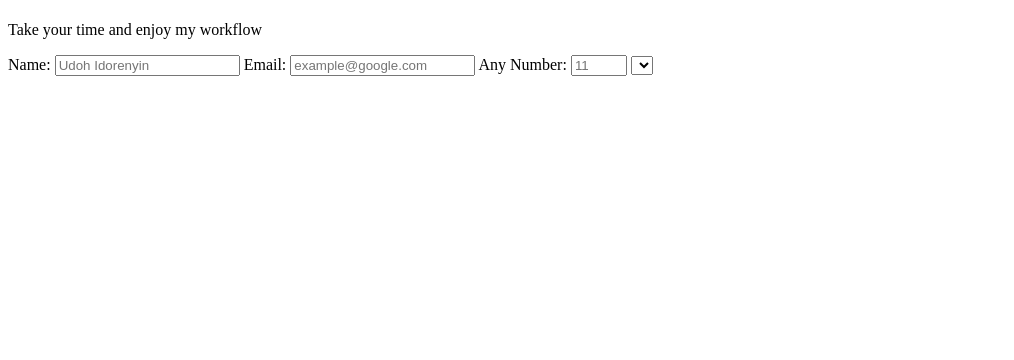
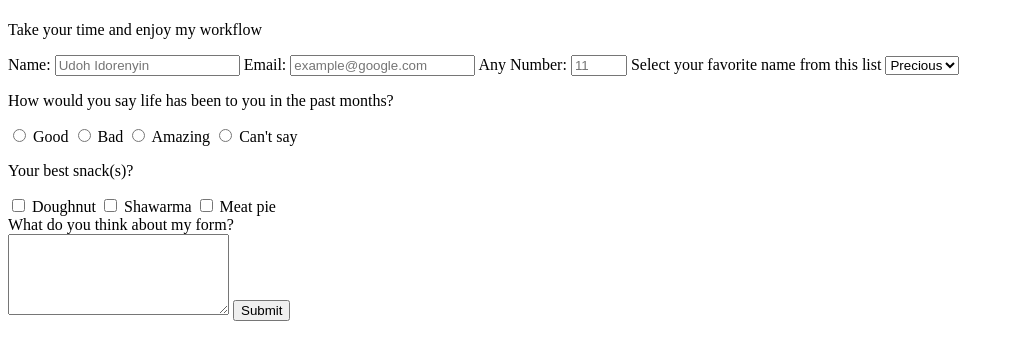
Before and after one commit to idorenyinudoh/freeCodeCamp-surveyForm, a plain HTML site: page index.html in a window 1280 px wide. Shown: the whole page, without its empty margins (0-1014 px from the left). Drawn offline with Linux system fonts and the light colour scheme.

Commit message:
Update index.html
Add dropdown, radio, checkbox, textarea and submit form controls

```diff
--- a/index.html
+++ b/index.html
@@ -16,9 +16,36 @@
         <label for="number" id="number-label">
             Any Number: <input name="number" id="number" type="number" min="10" max="50" placeholder="11">
         </label>
-        <select id="dropdown">
-
-        </select>
+        <label for="dropdown" id="dropdown-label">
+            Select your favorite name from this list
+            <select id="dropdown">
+                <option id="precious">Precious</option>
+                <option id="valerie">Valerie</option>
+                <option id="ebby">Ebby</option>
+                <option id="ab">Ab</option>
+            </select>
+        </label>
+        <p>How would you say life has been to you in the past months?</p>
+        <input type="radio" name="how" id="good">
+        <label for="good">Good</label>
+        <input type="radio" name="how" id="bad">
+        <label for="bad">Bad</label>
+        <input type="radio" name="how" id="amazing">
+        <label for="amazing">Amazing</label>
+        <input type="radio" name="how" id="cant">
+        <label for="cant">Can't say</label>
+        <p>Your best snack(s)?</p>
+        <input type="checkbox" name="choose" id="doughnut" value="doughnut">
+        <label for="doughnut">Doughnut</label>
+        <input type="checkbox" name="choose" id="shawarma" value="shawarma">
+        <label for="shawarma">Shawarma</label>
+        <input type="checkbox" name="choose" id="meatpie" value="meatpie">
+        <label for="meatpie">Meat pie</label>
+        <br>
+        <label for="texta">What do you think about my form?</label>
+        <br>
+        <textarea id="texta" rows="5" cols="25"></textarea>
+        <button id="submit" value="submit">Submit</button>
     </form>
 </body>
 </html>
```
